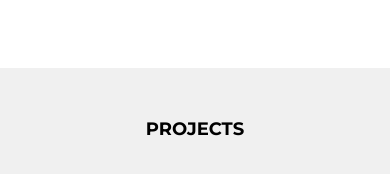
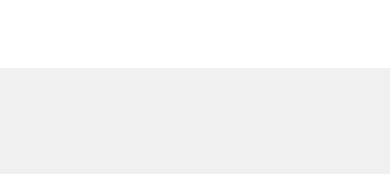
Before and after one commit to JohnPaulAugust21/portfolio, a React (Vite) app: page / in a window 390 px wide. Shown: the part 1979-2153 px from the top of the page. Built offline with nearby package versions, Linux system fonts and the light colour scheme.

Commit message:
style: finalized mobile responsiveness of Project section.

```diff
--- a/src/Components/Footer.scss
+++ b/src/Components/Footer.scss
@@ -4,5 +4,15 @@
 .footer{
     margin-top: -60px;
     background: linear-gradient(180deg, $darkgrey-rgba, $darker-green-rgba);
-    height: 300px; // Height of the grey background
+    height: 300px;
+
+
+    // @media (min-width: $mobileSMax) {
+    //     margin-top: 300px;
+    // }
+    @media (max-width: $mobileSMax) {
+        margin-top: 300px;
+    }
+
+
 }
--- a/src/Components/Project.jsx
+++ b/src/Components/Project.jsx
@@ -1,6 +1,5 @@
 import React from "react";
 import "./Project.scss";
-import linkedin from "/linkedin.png";
 import sportscomplex from "/sports-logo.png";
 import phoneshop from "/phoneshop.png";
 import barbrandy from "/barbrandy.png";
--- a/src/Components/Project.scss
+++ b/src/Components/Project.scss
@@ -3,11 +3,13 @@
 #projects {
   padding-top: 50px;
   @media (max-width: $mobileSMax) {
-    padding-top: 500px;
+    margin-top: 0px;
+    padding-top: 600px;
   }
 
   @media (min-width: $mobileMMin) and (max-width: $breakpoint-mobile) {
     padding-top: 500px;
+    margin-top: 150px;
   }
 
   @media (min-width: 640px) and (max-width: 766px) {
@@ -16,6 +18,51 @@
 
   @media (min-width: 768px) and (max-width: 991px) {
     padding-top: 100px;
+  }
+
+  @media (min-width: $mobileLMax) {
+    padding-top: 100px;
+    font-size: $size24;
+  }
+
+  @media (min-width: $mobileLMin) and (max-width: $mobileLMax) {
+    padding-top: 100px;
+    font-size: $size24;
+  }
+
+  @media (min-width: $tabletMin) and (max-width: $tabletMax) {
+    padding-top: 100px;
+    font-size: $size30;
+  }
+
+  @media (min-width: $laptop) {
+    padding-top: 50px;
+    font-size: $size36;
+  }
+
+  @media (min-width: $breakpoint-mobile) {
+    padding-top: 50px;
+    font-size: $size20;
+  }
+
+  @media (min-width: $mobileLMax) {
+    padding-top: 100px;
+    font-size: $size24;
+  }
+
+  @media (min-width: $mobileLMin) and (max-width: $mobileLMax) {
+    padding-top: 100px;
+    font-size: $size24;
+  }
+
+  @media (min-width: $tabletMin) and (max-width: $tabletMax) {
+    padding-top: 100px;
+    font-size: $size30;
+  }
+
+  @media (min-width: $laptop) {
+    padding-top: 50px;
+    font-size: $size36;
   }
 }
 
@@ -42,21 +89,16 @@
 
   h1 {
     font-family: $heading-font-family;
-    font-size: $size64;
+    // font-size: $size64;
     padding-top: 100px;
     text-align: center;
-    @media (min-width: $mobileSMax) {
-      padding-top: 50px;
-      font-size: $size18;
-    }
-
-    @media (max-width: $mobileSMax) {
-      padding-top: 50px;
+    @media (min-width: $mobileSMax) and (max-width: 817px) {
+      padding-top: 500px;
       font-size: $size18;
     }
 
     @media (min-width: $breakpoint-mobile) {
-      padding-top: 50px;
+      padding-top: 1100px;
       font-size: $size20;
     }
 
--- a/src/Components/Service.scss
+++ b/src/Components/Service.scss
@@ -19,8 +19,10 @@
 
   margin-top: 0px;
   background-color: $white; // Grey background color
-  height: 650px; // Height of the grey background
-
+  height: 550px; // Height of the grey background
+  @media (min-width: 320px) {
+    height: 550px;
+  }
   h1 {
     font-family: $heading-font-family;
     text-align: center;
@@ -61,7 +63,7 @@
     }
 
     @media (min-width: $laptop) {
-      padding-top: 100px;
+      padding-top: 50px;
       font-size: $size36;
     }
   }
```
